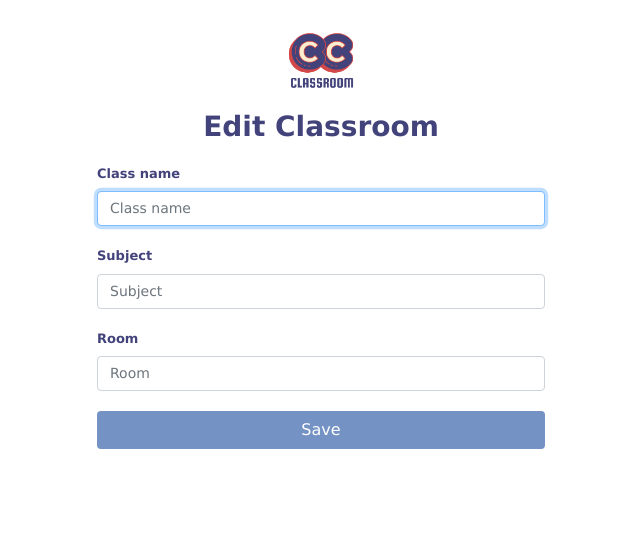
After one commit to tpnanh/CCClassroom, a PHP site: page /editClassroom/editClassroom.html in a window 1280 px wide. The commit adds this page. Shown: the top 558 px of the page, without its empty margins (319-959 px from the left). Run offline with PHP 8.4, Linux system fonts and the light colour scheme.

Commit message:
Done classroom option, doing classroom detail

```diff
--- /dev/null
+++ b/editClassroom/editClassroom.html
@@ -0,0 +1,104 @@
+<!DOCTYPE html>
+<html lang="en">
+<head>
+    <title>Edit Classroom - CC Classroom</title>
+    <meta charset="utf-8">
+	<meta name="viewport" content="width=device-width, initial-scale=1">
+	<link rel="shortcut icon" type="image/x-icon" href="img/thumbnail.ico" />
+    <link rel="stylesheet" href="https://maxcdn.bootstrapcdn.com/bootstrap/4.5.2/css/bootstrap.min.css">
+	<script src="https://ajax.googleapis.com/ajax/libs/jquery/3.5.1/jquery.min.js"></script>
+	<script src="https://cdnjs.cloudflare.com/ajax/libs/popper.js/1.16.0/umd/popper.min.js"></script>
+	<script src="https://maxcdn.bootstrapcdn.com/bootstrap/4.5.2/js/bootstrap.min.js"></script>
+
+	<style>
+		body {
+			color: #43437B;
+			display: flex;
+			justify-content: center;
+			padding-bottom: 80px;
+			height: 100%;
+			width: 100%;
+			font-family:verdana;
+		}
+
+		img{
+			margin-bottom: 20px;
+		}
+
+		.form-signin {
+			width: 35%;
+			margin: 30px;
+		}
+
+		.form-control{
+			position: relative;
+			box-sizing: border-box;
+			height: auto;
+			margin-top: 5px;
+			font-size: 14px;
+		}
+
+		.form-control:focus {
+			z-index: 2;
+		}
+
+		label{
+			display: block;
+			text-align: left;
+			margin-top: 20px;
+			color: #43437B;
+			font-size: 13px;
+			font-weight: bold;
+		}
+
+		.custom-file-label{
+			margin: 0;
+		}
+
+		input{
+			margin-bottom: 10px;
+			border-bottom-right-radius: 0;
+			border-bottom-left-radius: 0;
+		}
+
+		.btn:hover{
+			background-color: #43437B;
+			color: white;
+			margin-top: 20px;
+		}
+
+		.btn{
+			color: white;
+			background-color: #7492c4;
+			margin-top: 20px;
+		}
+
+		.alert{
+			margin-top: 15px;
+			font-size: 15px;
+		}
+	</style>
+</head>
+<body class="text-center">
+
+	<form method="post" class="form-signin" onsubmit='checkInformation();return false' enctype="multipart/form-data">
+		<img src="../img/icon.png" alt="icon" width="auto" height="60">
+		<h3 class="createClass"><b>Edit Classroom</b></h3>
+
+		<label for="class-name">Class name</label>
+		<input type="text" name="class-name" id="class-name" class="form-control" placeholder="Class name" required autofocus>
+
+		<label for="subject"> Subject</label>
+		<input type="text" name="subject" id="subject" class="form-control" placeholder="Subject" required >
+
+		<label for="class-room">Room</label>
+		<input type="text" name="class-room" id="class-room" class="form-control" placeholder="Room" required>
+
+		<button class="btn btn-md btn-block" type="submit" name="submit">Save</button>
+
+		<div class="alert alert-success" style="display: none;" id="alter-success">Class has been updated</div>
+		<div class="alert alert-danger" style="display: none;" id="alter-error"></div>
+	</form>
+
+</body>
+</html>
--- a/profile/profile.html
+++ b/profile/profile.html
@@ -69,6 +69,7 @@
 
 		.btn{
 			color: white;
+			/*blue*/
 			background-color: #7492c4;
 			margin-top: 20px;
 		}
```
Also changed, not shown: classroom/classroom.html (added, +152 -0 lines), home.php (+31 -3 lines).
